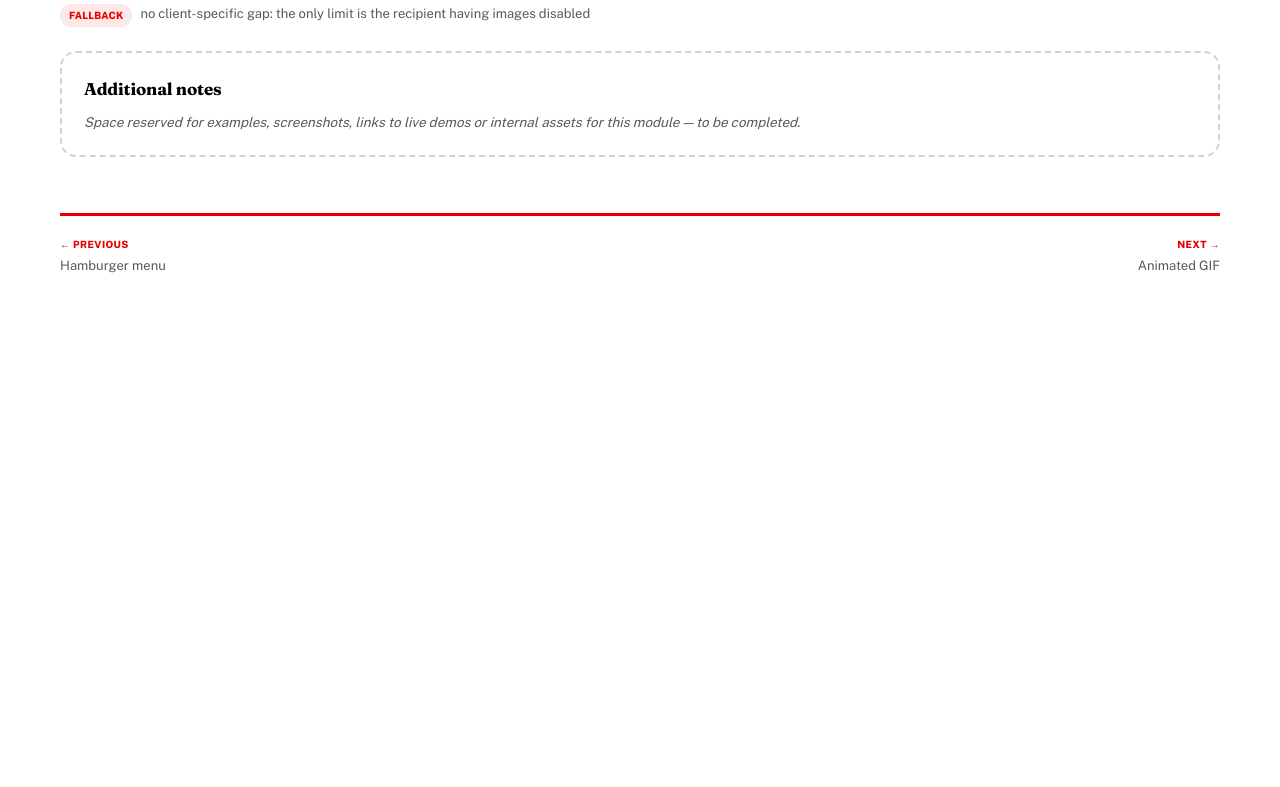
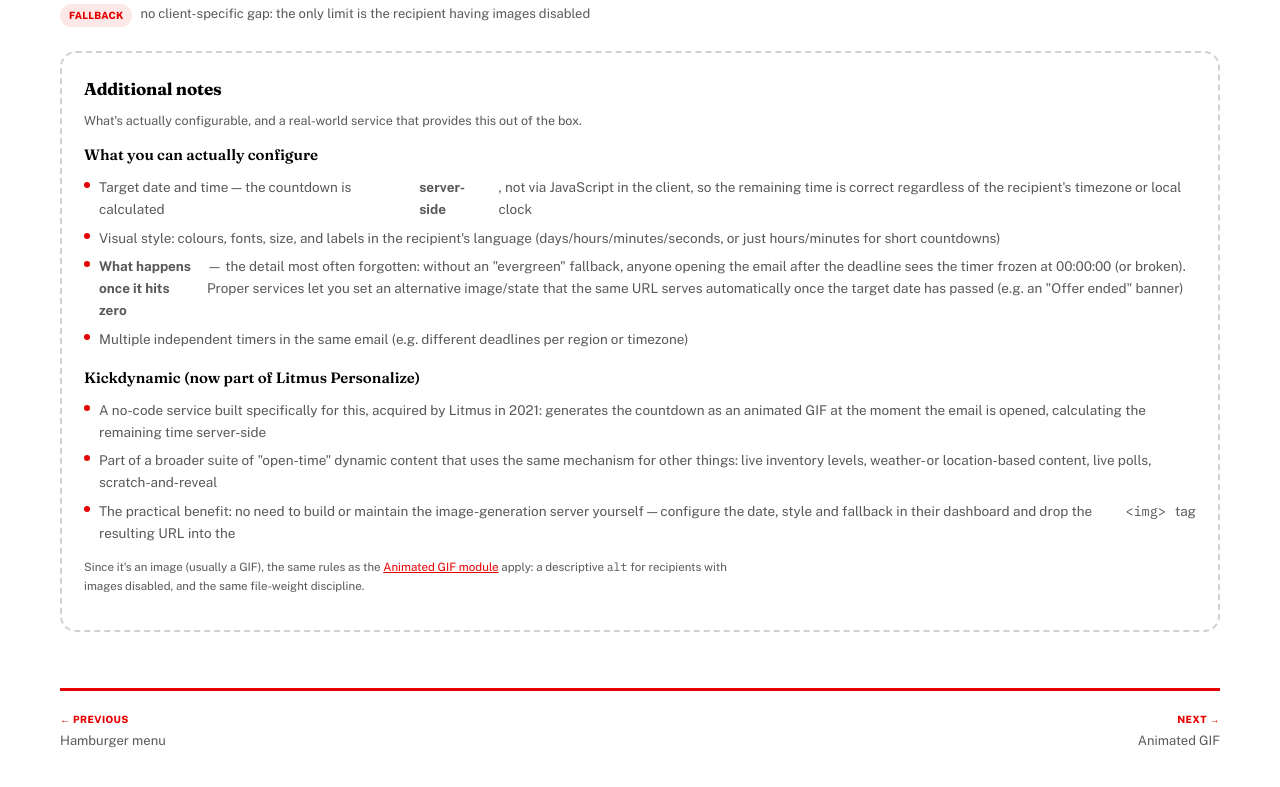
Before and after one commit to ddanielevf3/html_interactive_components, a plain HTML site: page modules/countdown.html in a window 1280 px wide. Shown: the part 513-1300 px from the top of the page. Before the commit the page ends 870 px from the top, so only its background shows below. Drawn offline with nearby package versions, Linux system fonts and the light colour scheme.

Commit message:
update10

```diff
--- a/modules/countdown.html
+++ b/modules/countdown.html
@@ -94,8 +94,42 @@
 
     <section class="page-notes">
       <h2>Additional notes</h2>
-      <p class="placeholder">Space reserved for examples, screenshots, links to live demos
-      or internal assets for this module — to be completed.</p>
+      <p class="note">What's actually configurable, and a real-world service that provides
+      this out of the box.</p>
+
+      <div class="req-group">What you can actually configure</div>
+      <ul class="req-list">
+        <li>Target date and time — the countdown is calculated <strong>server-side</strong>,
+        not via JavaScript in the client, so the remaining time is correct regardless of the
+        recipient's timezone or local clock</li>
+        <li>Visual style: colours, fonts, size, and labels in the recipient's language
+        (days/hours/minutes/seconds, or just hours/minutes for short countdowns)</li>
+        <li><strong>What happens once it hits zero</strong> — the detail most often forgotten:
+        without an "evergreen" fallback, anyone opening the email after the deadline sees the
+        timer frozen at 00:00:00 (or broken). Proper services let you set an alternative
+        image/state that the same URL serves automatically once the target date has passed
+        (e.g. an "Offer ended" banner)</li>
+        <li>Multiple independent timers in the same email (e.g. different deadlines per region
+        or timezone)</li>
+      </ul>
+
+      <div class="req-group">Kickdynamic (now part of Litmus Personalize)</div>
+      <ul class="req-list">
+        <li>A no-code service built specifically for this, acquired by Litmus in 2021:
+        generates the countdown as an animated GIF at the moment the email is opened,
+        calculating the remaining time server-side</li>
+        <li>Part of a broader suite of "open-time" dynamic content that uses the same
+        mechanism for other things: live inventory levels, weather- or location-based
+        content, live polls, scratch-and-reveal</li>
+        <li>The practical benefit: no need to build or maintain the image-generation server
+        yourself — configure the date, style and fallback in their dashboard and drop the
+        resulting URL into the <code>&lt;img&gt;</code> tag</li>
+      </ul>
+
+      <p class="footnote" style="margin-top:14px;">Since it's an image (usually a GIF), the
+      same rules as the <a href="../modules/gif.html">Animated GIF module</a> apply: a
+      descriptive <code>alt</code> for recipients with images disabled, and the same file-weight
+      discipline.</p>
     </section>
 
     <div class="pagenav">
```
